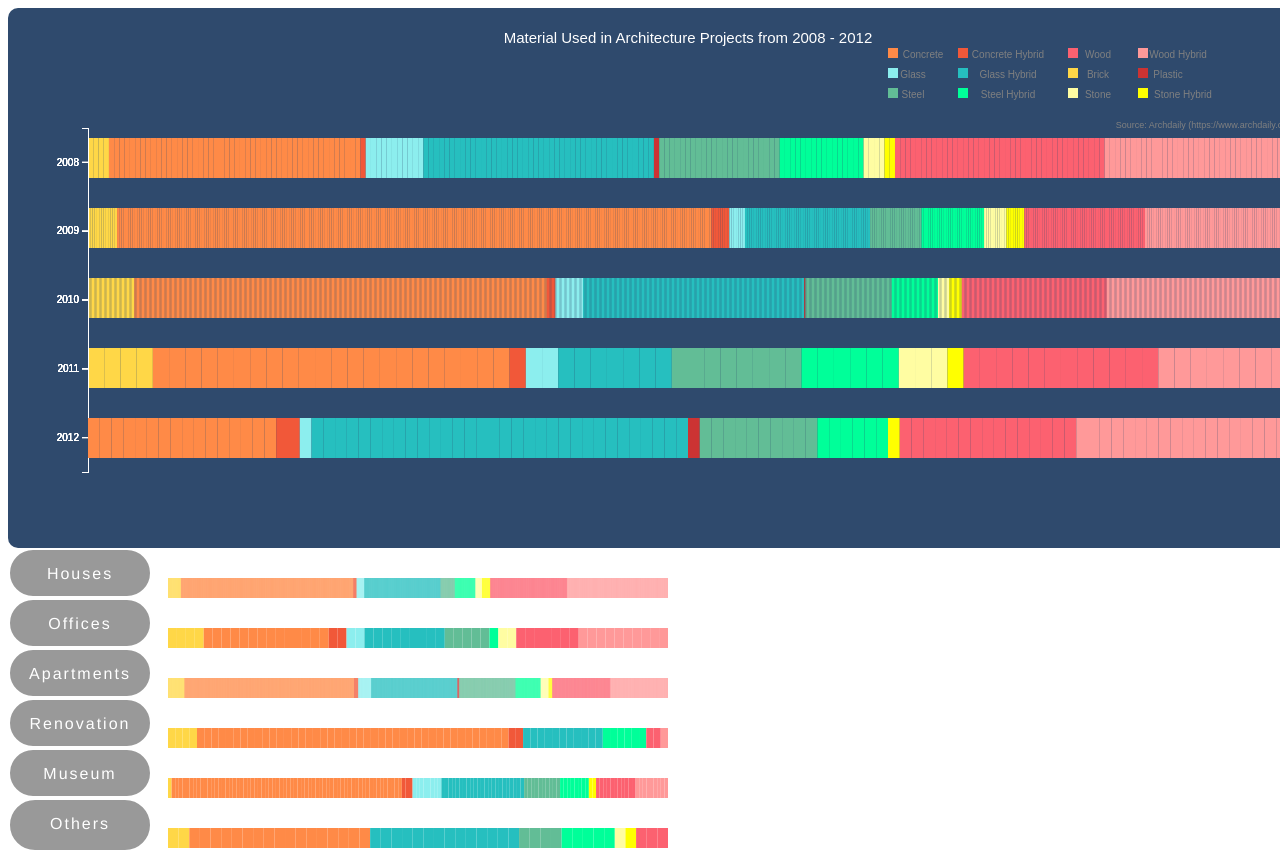
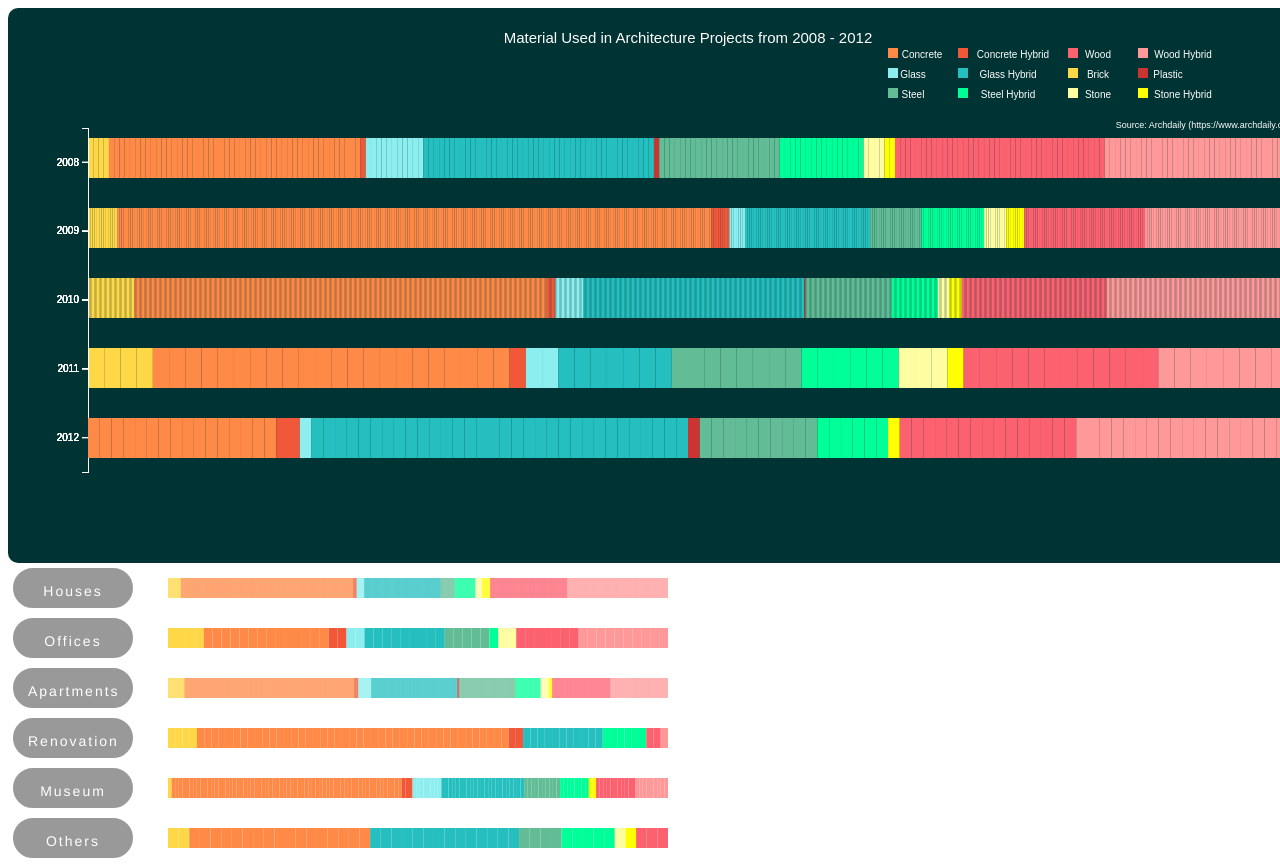
Before and after one commit to cyanchow/Finalproject, a plain HTML site: page index.html in a window 1280 px wide. Shown: the top 866 px of the page. Drawn offline with nearby package versions, Linux system fonts and the light colour scheme.

Commit message:
finaladjustment

```diff
--- a/index.html
+++ b/index.html
@@ -9,103 +9,103 @@
             body{font-family:helvetica;}
 				  		#Houses {
 							font-family:helvetica;
-									 font-size:16px;
+									 font-size:14px;
 									 color:#ffffff;
 									 text-align:center;
 									 padding:15px;
 									 background-color:#999999;
-									 width:110px;
-									 height:16px;
+									 width:90px;
+									 height:10px;
 									 border-radius:40px;
 									 letter-spacing:2px;
 									 cursor:pointer;
 									 border-color:#000000;
-									 border:2px solid;
+									 border:5px solid;
 								 }
 
 								 #Offices{
 									 font-family:helvetica;
-												font-size:16px;
+												font-size:14px;
 												color:#ffffff;
 												text-align:center;
 												padding:15px;
 												background-color:#999999;
-												width:110px;
-												height:16px;
+												width:90px;
+												height:10px;
 												border-radius:40px;
 												letter-spacing:2px;
 												cursor:pointer;
 												border-color:#000000;
-												border:2px solid;
+												border:5px solid;
 											}
 						  	#Apartments{
 												font-family:helvetica;
-														 font-size:16px;
+														 font-size:14px;
 														 color:#ffffff;
 														 text-align:center;
 														 padding:15px;
 														 background-color:#999999;
-														 width:110px;
-														 height:16px;
+														 width:90px;
+														 height:10px;
 														 border-radius:40px;
 														 letter-spacing:2px;
 														 cursor:pointer;
 														 border-color:#000000;
-														 border:2px solid;
+														 border:5px solid;
 													 }
 			    		 #Renovation{
 																	 font-family:helvetica;
-																				font-size:16px;
+																				font-size:14px;
 																				color:#ffffff;
 																				text-align:center;
 																				padding:15px;
 																				background-color:#999999;
-																				width:110px;
-																				height:16px;
+																				width:90px;
+																				height:10px;
 																				border-radius:40px;
 																				letter-spacing:2px;
 																				cursor:pointer;
 																				border-color:#000000;
-																				border:2px solid;
+																				border:5px solid;
 																			}
 							#Museum{
 									 																			 font-family:helvetica;
-									 																						font-size:16px;
+									 																						font-size:14px;
 									 																						color:#ffffff;
 									 																						text-align:center;
 									 																						padding:15px;
 									 																						background-color:#999999;
-									 																						width:110px;
-									 																						height:16px;
+									 																						width:90px;
+									 																						height:10px;
 									 																						border-radius:40px;
 									 																						letter-spacing:2px;
 									 																						cursor:pointer;
 																															border-color:#000000;
-																															border:2px solid;
+																															border:5px solid;
 									 																					}
 							#Others{
 																									 														 font-family:helvetica;
-																									 																	font-size:16px;
+																									 																	font-size:14px;
 																									 																	color:#ffffff;
 																									 																	text-align:center;
 																									 																	padding:15px;
 																									 																	background-color:#999999;
-																									 																	width:110px;
-																									 																	height:20px;
+																									 																	width:90px;
+																									 																	height:10px;
 																									 																	border-radius:40px;
 																									 																	letter-spacing:2px;
 																									 																	cursor:pointer;
 																																										border-color:#000000;
-																																										border:2px solid;
+																																										border:5px solid;
 																									 																}
 
 
             #barchart{
 							width: 1300px;
-							height: 500px;
+							height: 515px;
 							border-radius: 10px;
 							margin: auto;
-							background-color: #2F4A6D;
+							background-color: #003333;
 							/* background-color: rgb(200, 200, 169); */
 							padding: 20px;
 						}
@@ -388,17 +388,17 @@
 							 .attr("text-anchor", "middle")
 							 .attr("font-size", "9px")
 							 .attr("font-family", "sans-serif")
-							 .attr("fill", "grey")
+							 .attr("fill", "white")
 							 .text("Source: Archdaily (https://www.archdaily.com/)")
 
 						// add legend concrete
 							svg.append("text")
-								 .attr("x", w-365)
+								 .attr("x", w-366)
 								 .attr("y", -70)
 								 .attr("text-anchor", "middle")
 								 .attr("font-size", "10px")
 								 .attr("font-family", "sans-serif")
-								 .attr("fill", "grey")
+								 .attr("fill", "white")
 								 .text("Concrete")
 
 						svg.append("rect")
@@ -415,7 +415,7 @@
 								 .attr("text-anchor", "middle")
 								 .attr("font-size", "10px")
 								 .attr("font-family", "sans-serif")
-								 .attr("fill", "grey")
+								 .attr("fill", "white")
 								 .text("Glass")
 
 						svg.append("rect")
@@ -432,7 +432,7 @@
 								 .attr("text-anchor", "middle")
 								 .attr("font-size", "10px")
 								 .attr("font-family", "sans-serif")
-								 .attr("fill", "grey")
+								 .attr("fill", "white")
 								 .text("Steel")
 
 						svg.append("rect")
@@ -444,12 +444,12 @@
 
 						// add legend ConcreteHybrid
 							svg.append("text")
-								 .attr("x", w-280)
+								 .attr("x", w-275)
 								 .attr("y", -70)
 								 .attr("text-anchor", "middle")
 								 .attr("font-size", "10px")
 								 .attr("font-family", "sans-serif")
-								 .attr("fill", "grey")
+								 .attr("fill", "white")
 								 .text("Concrete Hybrid")
 
 						svg.append("rect")
@@ -466,7 +466,7 @@
 								 .attr("text-anchor", "middle")
 								 .attr("font-size", "10px")
 								 .attr("font-family", "sans-serif")
-								 .attr("fill", "grey")
+								 .attr("fill", "white")
 								 .text("Glass Hybrid")
 
 						svg.append("rect")
@@ -484,7 +484,7 @@
 								 .attr("text-anchor", "middle")
 								 .attr("font-size", "10px")
 								 .attr("font-family", "sans-serif")
-								 .attr("fill", "grey")
+								 .attr("fill", "white")
 								 .text("Steel Hybrid")
 
 						svg.append("rect")
@@ -502,7 +502,7 @@
 								 .attr("text-anchor", "middle")
 								 .attr("font-size", "10px")
 								 .attr("font-family", "sans-serif")
-								 .attr("fill", "grey")
+								 .attr("fill", "white")
 								 .text("Wood")
 
 						svg.append("rect")
@@ -520,7 +520,7 @@
 								 .attr("text-anchor", "middle")
 								 .attr("font-size", "10px")
 								 .attr("font-family", "sans-serif")
-								 .attr("fill", "grey")
+								 .attr("fill", "white")
 								 .text("Brick")
 
 						svg.append("rect")
@@ -538,7 +538,7 @@
 								 .attr("text-anchor", "middle")
 								 .attr("font-size", "10px")
 								 .attr("font-family", "sans-serif")
-								 .attr("fill", "grey")
+								 .attr("fill", "white")
 								 .text("Stone")
 
 						svg.append("rect")
@@ -550,12 +550,12 @@
 
 						// add legend WoodHybrid
 							svg.append("text")
-								 .attr("x", w-110)
+								 .attr("x", w-105)
 								 .attr("y", -70)
 								 .attr("text-anchor", "middle")
 								 .attr("font-size", "10px")
 								 .attr("font-family", "sans-serif")
-								 .attr("fill", "grey")
+								 .attr("fill", "white")
 								 .text("Wood Hybrid")
 
 						svg.append("rect")
@@ -572,7 +572,7 @@
 								 .attr("text-anchor", "middle")
 								 .attr("font-size", "10px")
 								 .attr("font-family", "sans-serif")
-								 .attr("fill", "grey")
+								 .attr("fill", "white")
 								 .text("Plastic")
 
 						svg.append("rect")
@@ -589,7 +589,7 @@
 								 .attr("text-anchor", "middle")
 								 .attr("font-size", "10px")
 								 .attr("font-family", "sans-serif")
-								 .attr("fill", "grey")
+								 .attr("fill", "white")
 								 .text("Stone Hybrid")
 
 						svg.append("rect")
@@ -653,7 +653,7 @@
 
 					     // Institutional Buildings title
 							svg.append("text")
-								 .attr("x", 135)
+								 .attr("x", 95)
 								 .attr("y", 2490)
 								 .attr("text-anchor", "middle")
 								 .attr("font-size", "15px")
@@ -700,7 +700,7 @@
 												   .range([0, 300])
 
 													 d3.select("#Houses").on("click",function(){
-														 d3.selectAll("rect").attr("opacity",1)
+														 d3.selectAll("rect").attr("opacity",0)
 														 d3.selectAll(".Houses")
 														 .attr("opacity",1)
 														 .transition()
@@ -709,12 +709,12 @@
 															 return i*2
 														 })
 														 .attr("y",function(d,i){
-															 return 425
+															 return 440
 														 })
 													 })
 
 													 d3.select("#Offices").on("click",function(){
-														 d3.selectAll("rect").attr("opacity",1)
+														 d3.selectAll("rect").attr("opacity",0)
 														 d3.selectAll(".Offices")
 														 .attr("opacity",1)
 														 .transition()
@@ -723,12 +723,12 @@
 															 return i*2
 														 })
 														 .attr("y",function(d,i){
-															 return 475
+															 return 490
 														 })
 													 })
 
 													 d3.select("#Apartments").on("click",function(){
-														 d3.selectAll("rect").attr("opacity",1)
+														 d3.selectAll("rect").attr("opacity",0)
 														 d3.selectAll(".Apartments")
 														 .attr("opacity",1)
 														 .transition()
@@ -737,12 +737,12 @@
 															 return i*2
 														 })
 														 .attr("y",function(d,i){
-															 return 525
+															 return 540
 														 })
 													 })
 
 													 d3.select("#Renovation").on("click",function(){
-														 d3.selectAll("rect").attr("opacity",1)
+														 d3.selectAll("rect").attr("opacity",0)
 														 d3.selectAll(".Renovation")
 														 .attr("opacity",1)
 														 .transition()
@@ -751,12 +751,12 @@
 															 return i*2
 														 })
 														 .attr("y",function(d,i){
-															 return 575
+															 return 590
 														 })
 													 })
 
 													 d3.select("#Museum").on("click",function(){
-														 d3.selectAll("rect").attr("opacity",1)
+														 d3.selectAll("rect").attr("opacity",0)
 														 d3.selectAll(".Museum")
 														 .attr("opacity",1)
 														 .transition()
@@ -765,12 +765,12 @@
 															 return i*2
 														 })
 														 .attr("y",function(d,i){
-															 return 625
+															 return 640
 														 })
 													 })
 
 													 d3.select("#Others").on("click",function(){
-														 d3.selectAll("rect").attr("opacity",1)
+														 d3.selectAll("rect").attr("opacity",0)
 														 d3.selectAll(".Others")
 														 .attr("opacity",1)
 														 .transition()
@@ -779,7 +779,7 @@
 															 return i*2
 														 })
 														 .attr("y",function(d,i){
-															 return 675
+															 return 690
 														 })
 													 })
 
```
